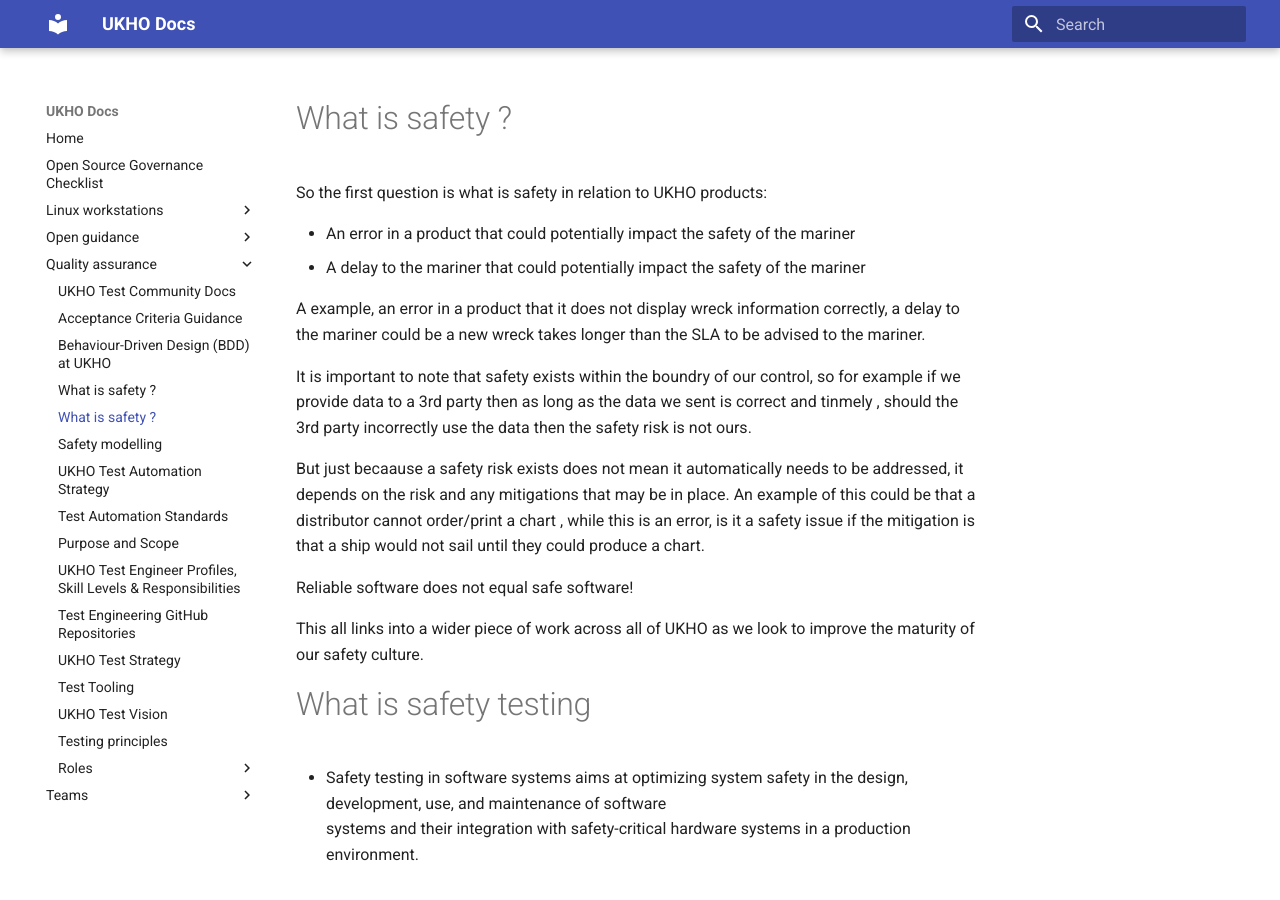
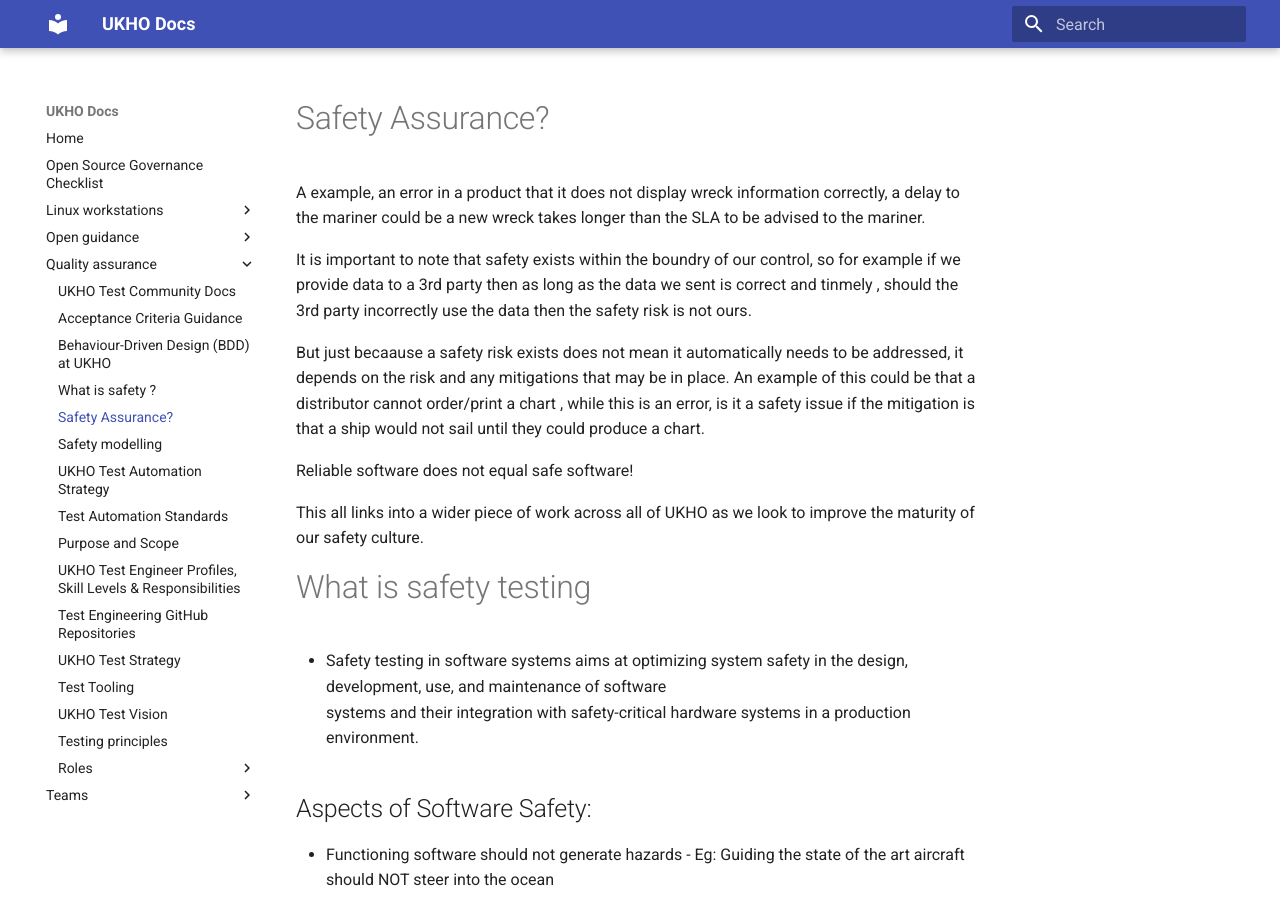
Before and after one commit to UKHO/docs, an MkDocs documentation site: the page built from docs/quality-assurance/safety-assurance.md, in a window 1280 px wide and 900 px high. Built offline with MkDocs 1.6.1 and Material for MkDocs 9.7.7, drawn with Linux system fonts in a browser that asks for light colours.

Commit message:
Update safety-assurance.md

```diff
--- a/docs/quality-assurance/safety-assurance.md
+++ b/docs/quality-assurance/safety-assurance.md
@@ -1,9 +1,5 @@
-# What is safety ?
+# Safety Assurance?
 
-So the first question is what is safety in relation to UKHO products:
-
-* An error in a product that could potentially impact the safety of the mariner
-* A delay to the mariner that could potentially impact the safety of the mariner
 
 A example, an error in a product that it does not display wreck information correctly, a delay to the mariner could be a new wreck takes longer than the SLA to be advised to the mariner.
 
```
